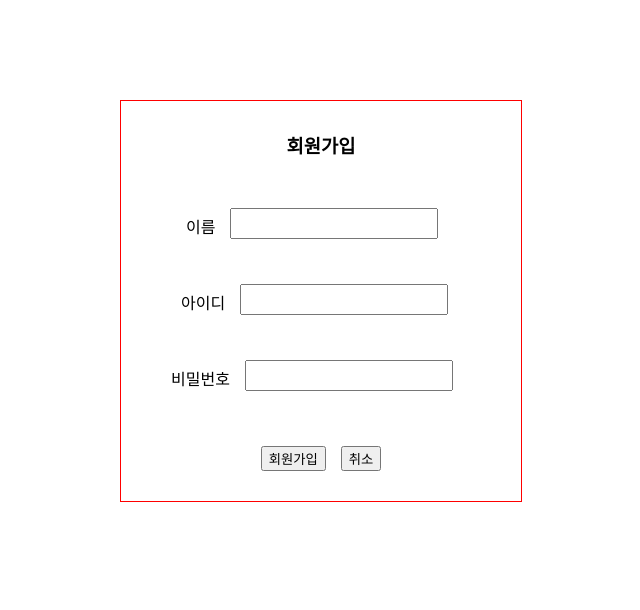
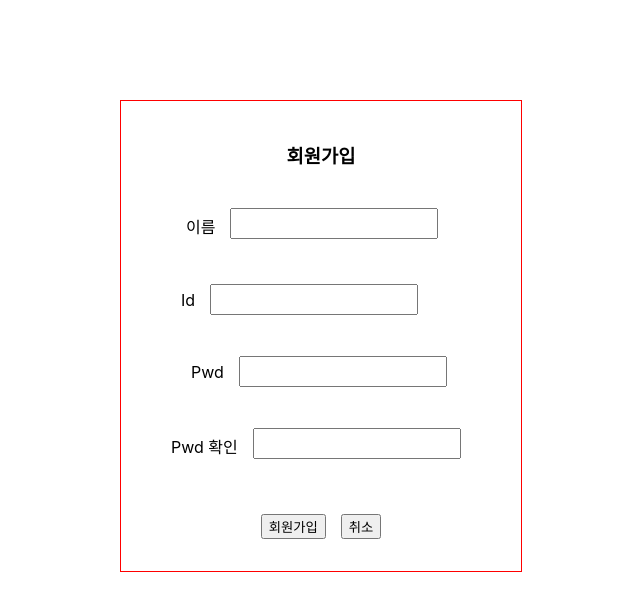
Before and after one commit to fantazina/exercise3, a React (Create React App) app: page / in a window 1280 px wide. Shown: the top 610 px of the page, without its empty margins (319-959 px from the left). Built offline with nearby package versions, Linux system fonts and the light colour scheme.

Commit message:
로그인, 회원가입 수정

```diff
--- a/src/App.js
+++ b/src/App.js
@@ -3,16 +3,16 @@ import LoginForm from './conponents/LoginForm';
 import WriteForm from './conponents/WriteForm';
 
 const App = () => {
-  const[page, setPage] = useState(0)
+  const[formPage, setFormPage] = useState(0)
 
-  const onPage = (num) => {
-    setPage(num)
+  const onFormPage = (num) => {
+    setFormPage(num)
   }
 
   return (
     <div>
-      { page === 0 && <WriteForm onPage={ onPage } /> }
-      { page === 1 && <LoginForm onPage={ onPage } /> }
+      { formPage === 0 && <WriteForm onFormPage={ onFormPage } /> }
+      { formPage === 1 && <LoginForm onFormPage={ onFormPage } /> }
     </div>
   );
 };
--- a/src/conponents/LoginForm.js
+++ b/src/conponents/LoginForm.js
@@ -21,7 +21,10 @@ const LoginForm = () => {
     }
 
     const onReset = () => {
-        setLoginDTO('')
+        setLoginDTO({
+            id : '',
+            pwd : ''
+        })
     }
 
     return (
--- a/src/conponents/WriteForm.js
+++ b/src/conponents/WriteForm.js
@@ -2,12 +2,18 @@ import React,{ useState } from 'react';
 import styles  from '../css/WriteForm.module.css';
 import axios from 'axios';
 
-const WriteForm = ({onPage}) => {
+const WriteForm = ({onFormPage}) => {
     const[userDTO, setUserDTO] = useState({
         name : '',
         id : '',
-        pwd : ''
+        pwd : '',
+        pwd_re : ''
     })
+
+    const[nameError, setNameError] = useState('')
+    const[idError, setIdError] = useState('')
+    const[pwdError, setPwdError] = useState('')
+    const[pwd_reError, setPwd_reError] = useState('')
 
     const onInput = (e) => {
         const{ name, value } = e.target
@@ -17,16 +23,72 @@ const WriteForm = ({onPage}) => {
         })
     }
 
-    const onWriteSubmit = () => {
-        axios.post(`http://localhost:8080/write/write`, userDTO)
-             .then(() => {
-                alert('회원가입 완')
-                onPage(1)
-             })
+    //아이디 중복체크
+    const onIsExistId = () => {
+        axios.get(`https://localhost:8080/user/isExistId?id=${ userDTO.id }`)
+             .then(res => {
+              setIdError(res.data === 'non_exist' ? '사용 가능' : '사용 불가능')
+            })
+             .catch(error => console.log(error))
+    }
+
+    const onWriteSubmit = (e) => {
+        e.preventDefault()
+
+        var sw = 1
+
+        if(!userDTO.name) {
+            setNameError('이름을 입력하세요.')
+            sw = 0
+        } else {
+            setNameError('')
+        }
+        if(!userDTO.id) {
+            setIdError('아이디를 입력하세요.')
+            sw = 0
+        } else {
+            setIdError('')
+        }
+        if(!userDTO.pwd) {
+            setPwdError('비밀번호를 입력하세요.')
+            sw = 0
+        } else {
+            setPwdError('')
+        }
+        if(!userDTO.pwd_re) {
+            setPwd_reError('비밀번호를 다시 입력하세요.')
+            sw = 0
+        } else {
+            setPwd_reError('')
+        }
+
+        if(sw === 1){
+            axios.post(`https://localhost8080/user/write`, null, {
+                params : {
+                    name : userDTO.name, // name으로 가능,
+                    id : userDTO.id,
+                    pwd : userDTO.pwd,
+                }
+            }).then(
+                alert('회원가입을 축하합니다.')
+                )
+                .then(
+                onFormPage(1)
+
+                )
+            .catch(error => {
+                alert('회원가입에 실패하였습니다.')
+            })
+          }
     }
 
     const onReset = () => {
-        setUserDTO('')
+        setUserDTO({
+            name : '',
+            id : '',
+            pwd :'',
+            pwd_re :''
+        })
     }
 
     return (
@@ -37,16 +99,25 @@ const WriteForm = ({onPage}) => {
                 <p>이름</p>
                 <input name='name' onChange={ onInput } type='text' value={ userDTO.name }/>
             </div>
+            <div className={styles.check}>{nameError}</div>
 
             <div className={ styles.id_div }>
-                <p>아이디</p>
+                <p>Id</p>
                 <input name='id' onChange={ onInput } type='text' value={ userDTO.id } />
             </div>
+            <div className={styles.check}>{idError}</div>
 
             <div className={ styles.pwd_div }>
-                <p>비밀번호</p>
+                <p>Pwd</p>
                 <input name='pwd' onChange={ onInput } type='password' value={ userDTO.pwd } />
             </div>
+            <div className={styles.check}>{pwdError}</div>
+
+            <div className={ styles.pwdre_div }>
+                <p>Pwd 확인</p>
+                <input name='pwd_re' onChange={ onInput } type='password' value={ userDTO.pwd_re } />
+            </div>
+            <div className={styles.check}>{pwd_reError}</div>
 
             <div className={ styles.btn_div }>
                 <button onClick={ onWriteSubmit }>회원가입</button>
--- a/src/css/WriteForm.module.css
+++ b/src/css/WriteForm.module.css
@@ -2,18 +2,18 @@
     margin : 100px auto;
     border : 1px solid red;
     width : 400px;
-    height : 400px;
+    height : 470px;
 }
 .write_container h3 {
     text-align : center;
-    margin-top : 30px;
+    margin-top : 40px;
 }
 .name_div {
     margin : 0 auto;
     width : 300px;
     display : flex;
     text-align : center;
-    margin-top: 40px;
+    margin-top: 30px;
 }
 .name_div p {
     flex-direction: row;
@@ -29,11 +29,10 @@
     margin : 0 auto;
     width : 300px;
     display : flex;
-    margin-top : 20px;
+    margin-left : 20px;
 }
 .id_div p {
     flex-direction: row;
-    margin-left: 10px;
 }
 .id_div input {
     width : 200px;
@@ -45,12 +44,27 @@
     margin : 0 auto;
     width : 300px;
     display : flex;
-    margin-top : 20px;
 }
 .pwd_div p {
     flex-direction: row;
+    margin-left: 20px;
 }
 .pwd_div input {
+    width : 200px;
+    height : 25px;
+    margin-left: 15px;
+    margin-top : 10px;
+}
+.pwdre_div {
+    margin : 0 auto;
+    width : 300px;
+    display : flex;
+    margin-top : 20px;
+}
+.pwdre_div p {
+    flex-direction: row;
+}
+.pwdre_div input {
     width : 200px;
     height : 25px;
     margin-left: 15px;
@@ -60,11 +74,17 @@
     margin: 0 auto;
     width: 300px;
     height : 30px;
+    text-align: center;
     margin-top : 40px;
-    text-align: center;
 }
 .reset {
     margin-left: 15px;
+}
+/*---------유효성검사----------*/
+.check {
+    color: red;
+    font-size: 14px;
+    margin-left : 120px;
 }
 /*---------LoginForm---------*/
 .login_container {
```
